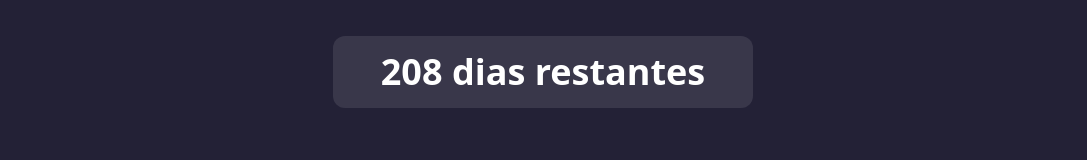
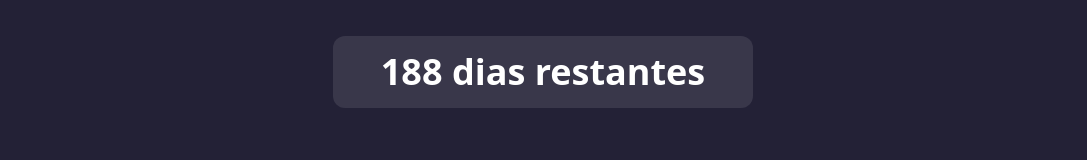
Before and after one commit to luizfranzon/proximafolga, a Next.js app: page / in a window 1280 px wide. Shown: the top 160 px of the page, without its empty margins (97-1184 px from the left). Built offline with nearby package versions, Linux system fonts and the light colour scheme.

Commit message:
Changed date of that thing is gonna happen.
graças a deus

```diff
--- a/src/components/Days.tsx
+++ b/src/components/Days.tsx
@@ -2,7 +2,7 @@ import dayjs from 'dayjs'
 
 export function Days() {
   const now = dayjs()
-  const liberty = dayjs('2023-08-31')
+  const liberty = dayjs('2023-08-11')
 
   const daysRemaining = liberty.diff(now, 'day')
 
```
